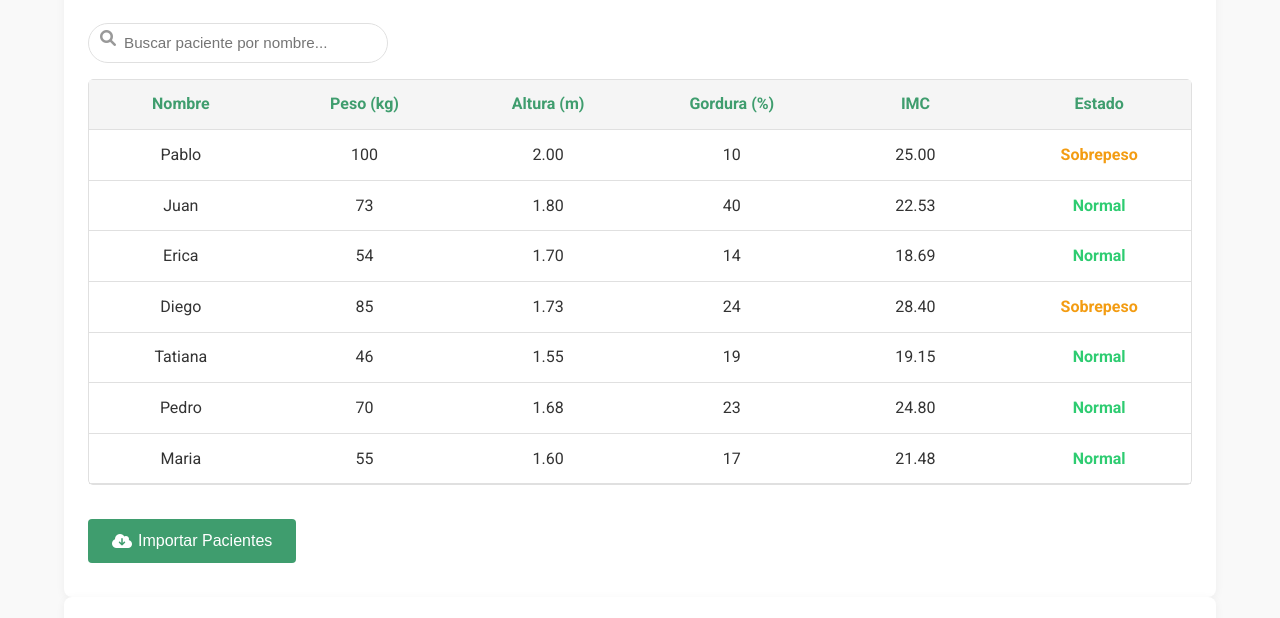
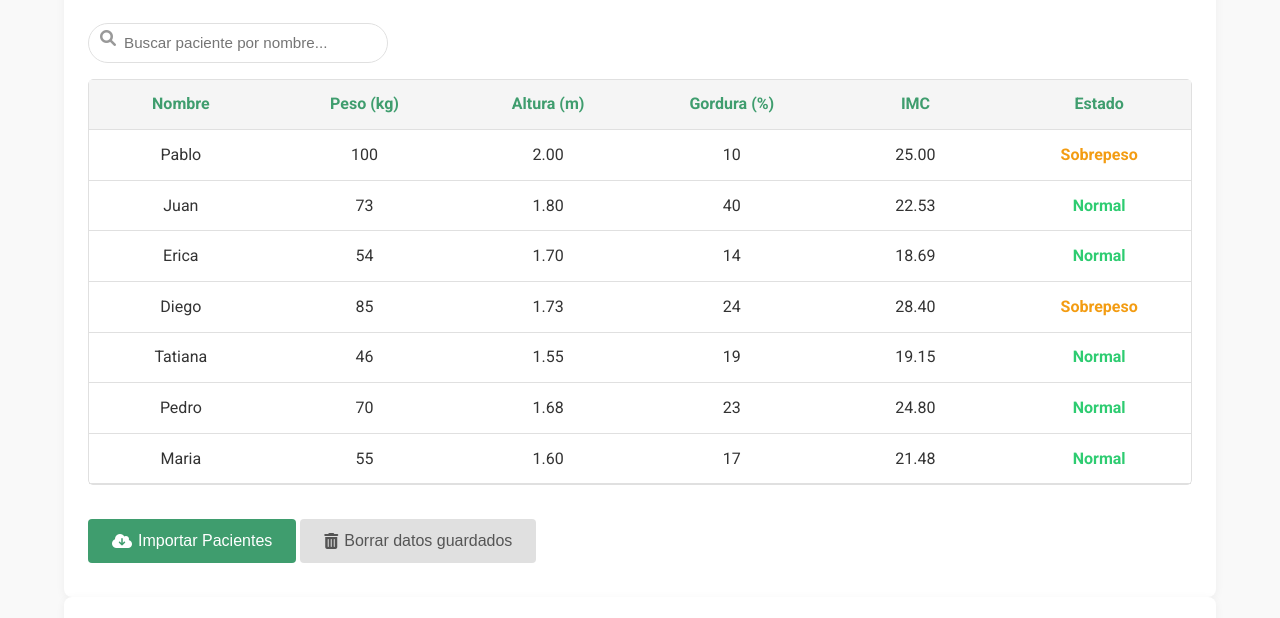
Before and after one commit to sandovaldavid/Pagina_Web_Clinica_Alura, a plain HTML site: page index.html in a window 1280 px wide. Shown: the part 180-798 px from the top of the page. Drawn offline with Linux system fonts and the light colour scheme.

Commit message:
💄  Add button to clear local storage and wrap import button in a container

```diff
--- a/index.html
+++ b/index.html
@@ -163,9 +163,14 @@
 					>
 				</div>
 
-				<button id="buscar-paciente" class="boton bto-principal">
-					<i class="fas fa-cloud-download-alt"></i> Importar Pacientes
-				</button>
+				<div class="button-container">
+					<button id="buscar-paciente" class="boton bto-principal">
+						<i class="fas fa-cloud-download-alt"></i> Importar Pacientes
+					</button>
+					<button id="limpiar-storage" class="boton bto-secundario">
+						<i class="fas fa-trash-alt"></i> Borrar datos guardados
+					</button>
+				</div>
 			</section>
 
 			<section class="container form-container">
@@ -331,5 +336,6 @@
 		<script src="js/eliminar-paciente.js"></script>
 		<script src="js/filtrar.js"></script>
 		<script src="js/buscar_pacientes.js"></script>
+		<script src="js/localStorage.js"></script>
 	</body>
 </html>
```
